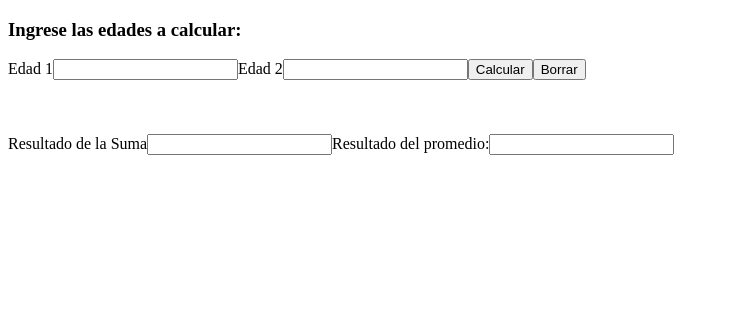
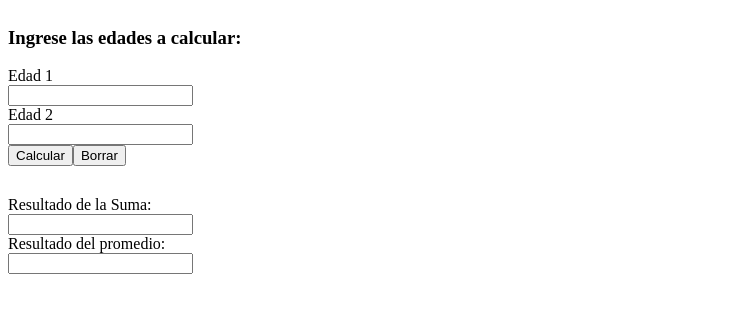
Before and after one commit to lucasgabrielsanchez/AppAngularHeroku, an Angular app: page / in a window 1280 px wide. Shown: the top 312 px of the page, without its empty margins (0-729 px from the left). Built offline with nearby package versions, Linux system fonts and the light colour scheme.

Commit message:
Ejercicio clase 2.

```diff
--- a/src/app/app-routing.module.ts
+++ b/src/app/app-routing.module.ts
@@ -1,10 +1,17 @@
 import { NgModule } from '@angular/core';
 import { Routes, RouterModule } from '@angular/router';
+import { BienvenidaComponent } from './componentes/bienvenida/bienvenida.component';
+import { LoginComponent } from './componentes/login/login.component';
+import { ErrorComponent } from './componentes/error/error.component';
 
-const routes: Routes = [];
+const routes: Routes = [
+  { path: 'bienvenida', component: BienvenidaComponent },
+  { path: 'login', component: LoginComponent },
+  { path: 'error', component: ErrorComponent },
+];
 
 @NgModule({
   imports: [RouterModule.forRoot(routes)],
-  exports: [RouterModule]
+  exports: [RouterModule],
 })
-export class AppRoutingModule { }
+export class AppRoutingModule {}
--- a/src/app/app.component.html
+++ b/src/app/app.component.html
@@ -1,16 +1,48 @@
-<!-- <router-outlet></router-outlet> -->
+<div style="display: flex; flex-direction: column">
+  <div
+    style="
+      display: flex;
+      flex-direction: column;
+      align-items: flex-start;
+      margin-bottom: 30px;
+    "
+  >
+    <div>
+      <h3>Ingrese las edades a calcular:</h3>
+    </div>
+    <div>
+      <label for="">Edad 1</label>
+    </div>
+    <div>
+      <input type="number" [(ngModel)]="edad1" />
+    </div>
+    <div>
+      <label for="">Edad 2</label>
+    </div>
+    <div>
+      <input type="number" [(ngModel)]="edad2" />
+    </div>
+    <div>
+      <button (click)="calcular()">Calcular</button>
 
-<h3>Ingrese las edades a calcular:</h3>
-<label for="">Edad 1</label>
-<input type="number" [(ngModel)]="edad1" />
-<label for="">Edad 2</label>
-<input type="number" [(ngModel)]="edad2" />
+      <button (click)="borrar()">Borrar</button>
+    </div>
+  </div>
 
-<button (click)="calcular()">Calcular</button>
-<button (click)="borrar()">Borrar</button>
+  <div style="display: flex; flex-direction: column">
+    <div>
+      <label for="">Resultado de la Suma:</label>
+    </div>
+    <div>
+      <input type="number" [(ngModel)]="resultadoSuma" />
+    </div>
+    <div>
+      <label for="">Resultado del promedio:</label>
+    </div>
+    <div>
+      <input type="number" [(ngModel)]="resultadoPromedio" />
+    </div>
+  </div>
+</div>
 
-<br /><br /><br /><br />
-<label for="">Resultado de la Suma</label>
-<input type="number" [(ngModel)]="resultadoSuma" />
-<label for="">Resultado del promedio:</label>
-<input type="number" [(ngModel)]="resultadoPromedio" />
+<router-outlet></router-outlet>
--- a/src/app/app.module.ts
+++ b/src/app/app.module.ts
@@ -6,9 +6,10 @@ import { AppComponent } from './app.component';
 import { LoginComponent } from './componentes/login/login.component';
 import { BienvenidaComponent } from './componentes/bienvenida/bienvenida.component';
 import { FormsModule } from '@angular/forms';
+import { ErrorComponent } from './componentes/error/error.component';
 
 @NgModule({
-  declarations: [AppComponent, LoginComponent, BienvenidaComponent],
+  declarations: [AppComponent, LoginComponent, BienvenidaComponent, ErrorComponent],
   imports: [BrowserModule, AppRoutingModule, FormsModule],
   providers: [],
   bootstrap: [AppComponent],
--- /dev/null
+++ b/src/app/clases/usuario.ts
@@ -0,0 +1,4 @@
+export class Usuario {
+  nombre: string;
+  clave: string;
+}
--- /dev/null
+++ b/src/app/componentes/error/error.component.html
@@ -0,0 +1 @@
+<p>error works!</p>
--- /dev/null
+++ b/src/app/componentes/error/error.component.ts
@@ -0,0 +1,15 @@
+import { Component, OnInit } from '@angular/core';
+
+@Component({
+  selector: 'app-error',
+  templateUrl: './error.component.html',
+  styleUrls: ['./error.component.css']
+})
+export class ErrorComponent implements OnInit {
+
+  constructor() { }
+
+  ngOnInit(): void {
+  }
+
+}
```
Also changed, not shown: src/app/componentes/error/error.component.css (added).
